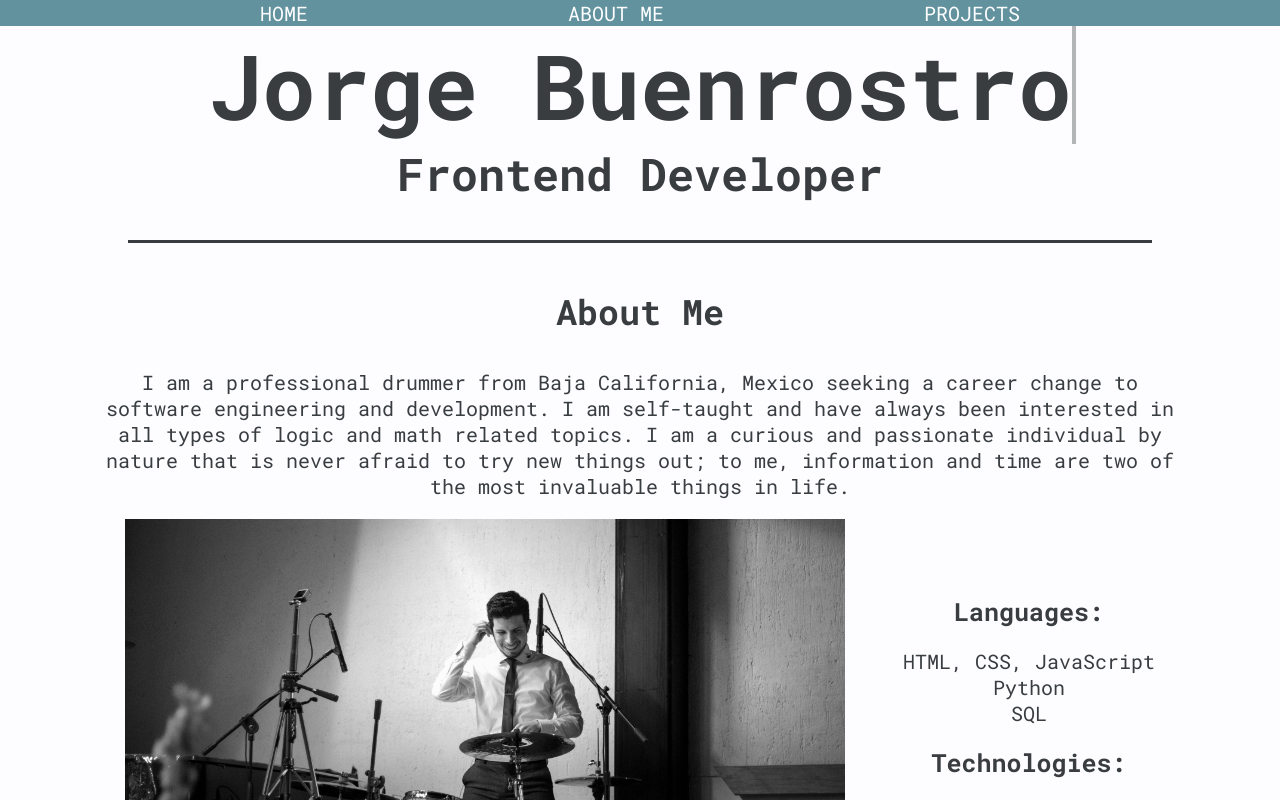
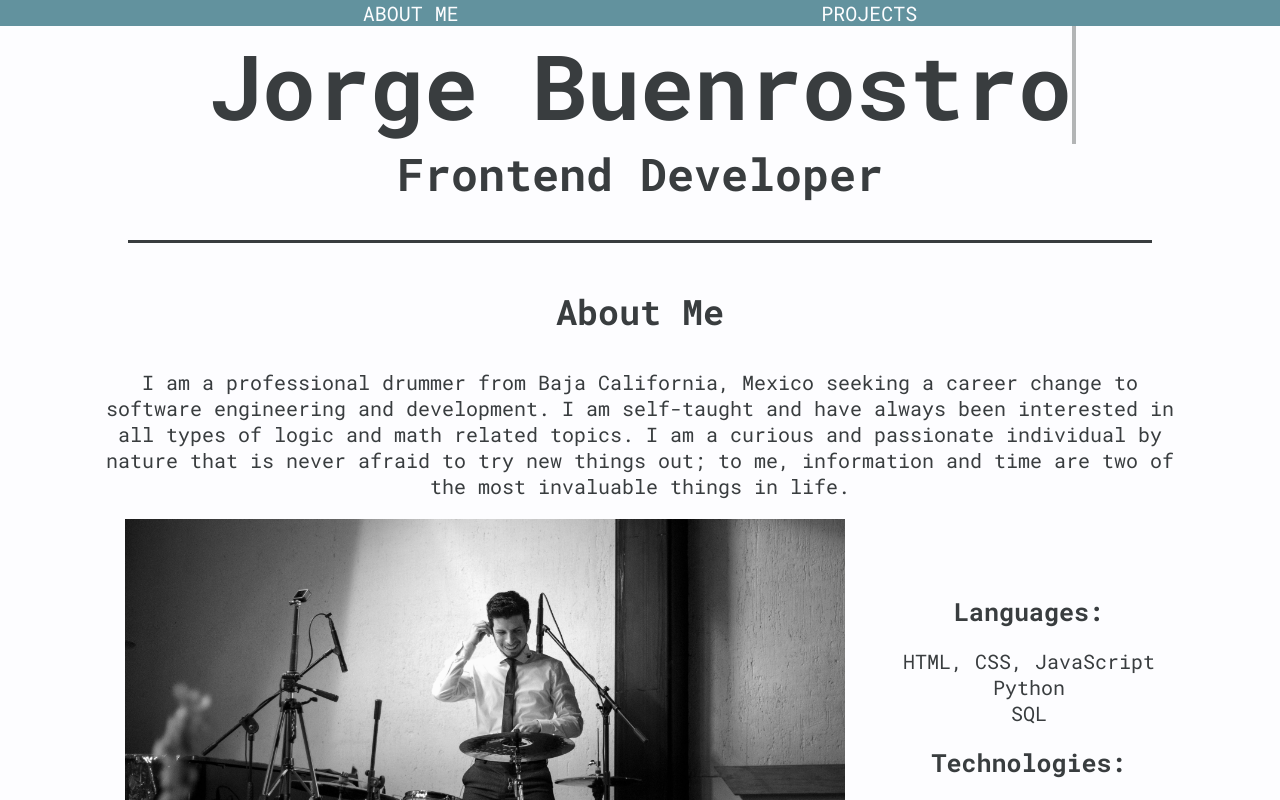
Before and after one commit to jlbmontejano/personal-portfolio, a React (Create React App) app: page / in a window 1280 px wide. Shown: the top 800 px of the page. Built offline with nearby package versions, Linux system fonts and the light colour scheme.

Commit message:
deleted HOME button from navbar

```diff
--- a/src/Components/Home.js
+++ b/src/Components/Home.js
@@ -2,7 +2,7 @@ import React from "react";
 
 const Home = () => {
   return (
-    <div id="home">
+    <div>
       <h1>Jorge Buenrostro</h1>
       <h2>Frontend Developer</h2>
       <hr />
--- a/src/Components/Navigation.js
+++ b/src/Components/Navigation.js
@@ -3,7 +3,6 @@ import React from "react";
 const Navigation = () => {
   return (
     <div className="navigation">
-      <a href="#home"><span>HOME</span></a>
       <a href="#about-me"><span>ABOUT ME</span></a>
       <a href="#projects"><span>PROJECTS</span></a>
     </div>
```
